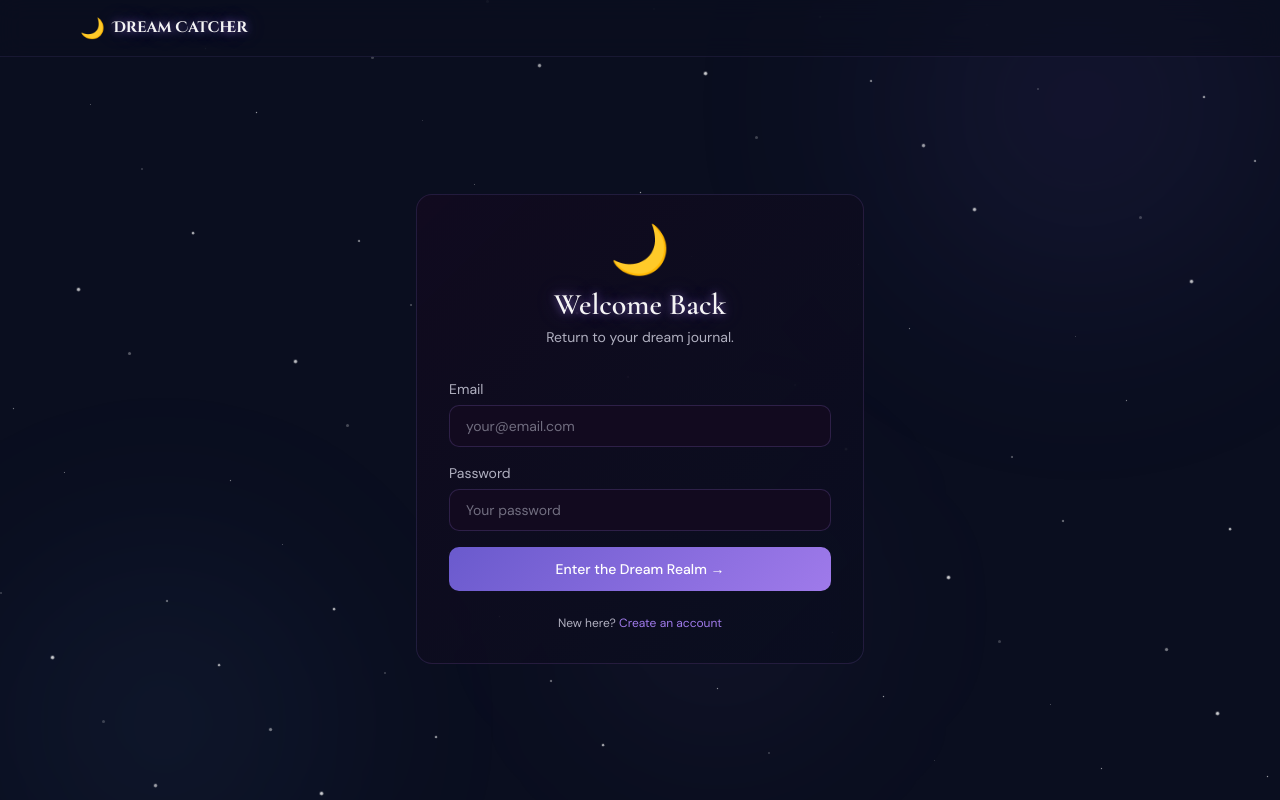
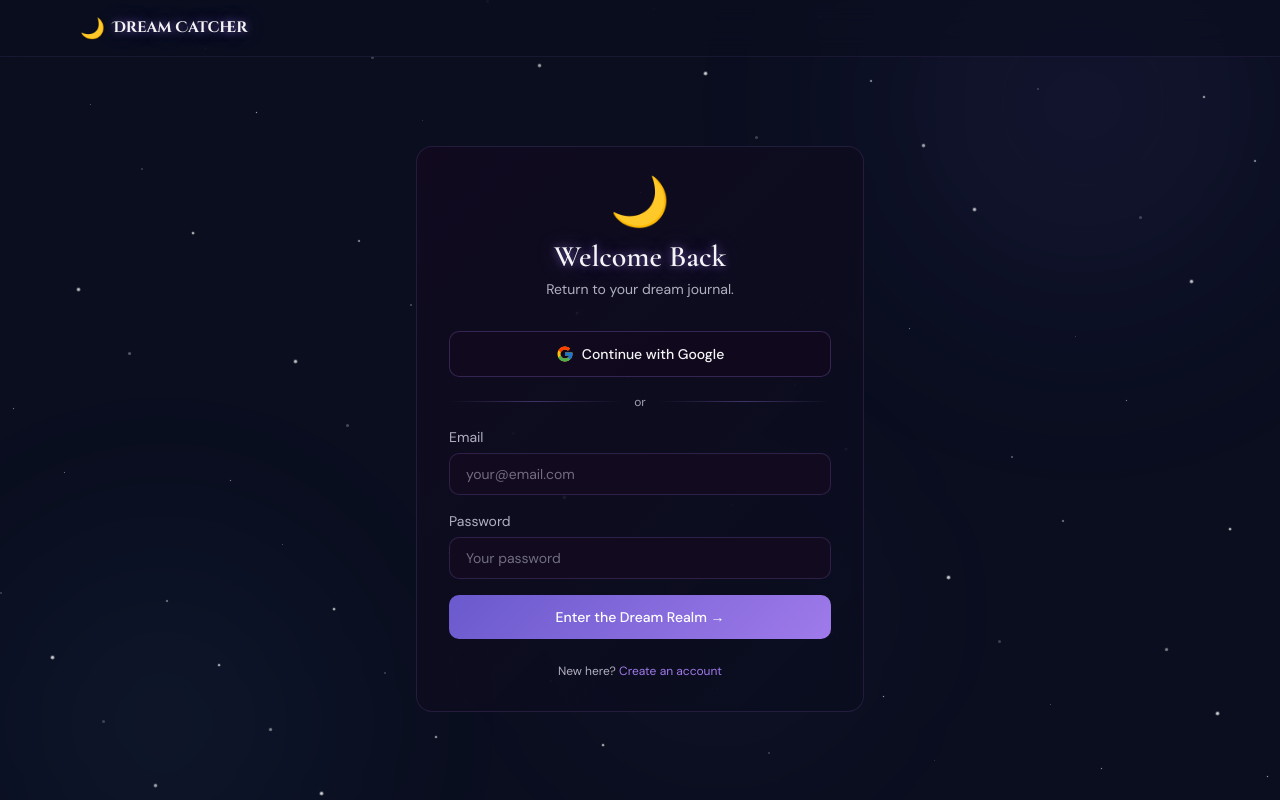
Before and after one commit to subhamsom/Dream-Catcher, a Next.js app: page /login in a window 1280 px wide. Built offline with nearby package versions, Linux system fonts and the light colour scheme; no server answers.

Commit message:
Implemented OAuth authentication

```diff
--- /dev/null
+++ b/src/app/auth/callback/page.tsx
@@ -0,0 +1,99 @@
+"use client";
+
+import { useEffect, useState } from "react";
+import { useRouter } from "next/navigation";
+import Link from "next/link";
+import { supabase } from "@/lib/supabase";
+
+export default function AuthCallbackPage() {
+  const router = useRouter();
+  const [error, setError] = useState<string>("");
+
+  useEffect(() => {
+    const run = async () => {
+      try {
+        const params = new URLSearchParams(window.location.search);
+        const oauthError = params.get("error_description") || params.get("error");
+        if (oauthError) {
+          setError(oauthError);
+          return;
+        }
+
+        const code = params.get("code");
+        if (code) {
+          const { error: exchangeErr } = await supabase.auth.exchangeCodeForSession(code);
+          if (exchangeErr) {
+            setError(exchangeErr.message);
+            return;
+          }
+        }
+
+        // Best-effort: ensure user profile exists (depends on RLS policies)
+        const { data: { user } } = await supabase.auth.getUser();
+        if (user) {
+          await supabase.from("users").upsert(
+            {
+              id: user.id,
+              email: user.email,
+              free_insights_used: 0,
+              subscription_status: "FREE",
+              is_active: true,
+            },
+            { onConflict: "id" }
+          );
+        }
+
+        const next = localStorage.getItem("dc_oauth_next") || "/dashboard";
+        localStorage.removeItem("dc_oauth_next");
+        router.replace(next);
+      } catch (e) {
+        setError(e instanceof Error ? e.message : "Authentication failed");
+      }
+    };
+
+    run();
+  }, [router]);
+
+  return (
+    <div className="min-h-screen flex flex-col">
+      <nav className="border-b border-[#9F7AEA]/10 bg-[#0A0E1F]/60 backdrop-blur-md">
+        <div className="max-w-6xl mx-auto px-4 h-14 flex items-center">
+          <Link href="/" className="flex items-center gap-2">
+            <span className="text-xl">🌙</span>
+            <span
+              className="dream-title-glow text-lg font-bold text-[#F5F5F5]"
+              style={{ fontFamily: "Cinzel Decorative, serif", fontSize: "0.95rem" }}
+            >
+              Dream Catcher
+            </span>
+          </Link>
+        </div>
+      </nav>
+
+      <div className="flex-1 flex items-center justify-center p-4">
+        <div className="dream-card p-8 w-full max-w-md animate-slide-up text-center">
+          <div className="text-5xl mb-4 animate-float">🌙</div>
+          <h1
+            className="dream-title-glow text-2xl font-semibold text-[#F5F5F5]"
+            style={{ fontFamily: "Cormorant Garamond, serif" }}
+          >
+            Returning from Google…
+          </h1>
+          <p className="text-[#B0B0C0] text-sm mt-2">
+            We’re weaving your session into the dreamscape.
+          </p>
+
+          {error && (
+            <div className="mt-5">
+              <p className="text-[#FF6B81] text-sm">{error}</p>
+              <div className="mt-4 flex items-center justify-center gap-3">
+                <Link href="/login" className="btn-primary px-5 py-2.5 text-sm">Back to Sign In</Link>
+                <Link href="/" className="text-[#B0B0C0] hover:text-[#F5F5F5] text-sm">Home</Link>
+              </div>
+            </div>
+          )}
+        </div>
+      </div>
+    </div>
+  );
+}
--- a/src/app/globals.css
+++ b/src/app/globals.css
@@ -83,6 +83,41 @@ body {
 }
 .btn-primary:active { transform: translateY(0); }
 .btn-lucid { background: linear-gradient(135deg, #8B5CF6 0%, var(--violet-lucid) 100%); }
+
+.btn-oauth {
+  background: rgba(18, 10, 31, 0.85);
+  color: var(--text-primary);
+  border: 1px solid rgba(159, 122, 234, 0.25);
+  border-radius: 10px;
+  font-family: 'DM Sans', sans-serif;
+  font-weight: 500;
+  transition: all 0.25s ease;
+  cursor: pointer;
+  position: relative;
+  overflow: hidden;
+}
+.btn-oauth:hover {
+  border-color: rgba(159, 122, 234, 0.5);
+  box-shadow: 0 0 24px rgba(96, 165, 250, 0.12), 0 0 18px rgba(159, 122, 234, 0.18);
+  transform: translateY(-1px);
+}
+.btn-oauth:active { transform: translateY(0); }
+.btn-oauth:disabled { opacity: 0.6; cursor: not-allowed; }
+
+.auth-divider {
+  display: flex;
+  align-items: center;
+  gap: 12px;
+  color: rgba(176, 176, 192, 0.9);
+  font-size: 0.75rem;
+}
+.auth-divider::before,
+.auth-divider::after {
+  content: '';
+  height: 1px;
+  flex: 1;
+  background: linear-gradient(90deg, transparent, rgba(159, 122, 234, 0.35), transparent);
+}
 
 .dream-input {
   background: var(--indigo-deep);
--- a/src/app/login/page.tsx
+++ b/src/app/login/page.tsx
@@ -10,6 +10,22 @@ export default function LoginPage() {
   const [password, setPassword] = useState("");
   const [loading, setLoading] = useState(false);
   const [error, setError] = useState("");
+
+  const handleGoogleSignIn = async () => {
+    try {
+      setLoading(true);
+      setError("");
+      if (typeof window !== "undefined") localStorage.setItem("dc_oauth_next", "/dashboard");
+      const { error: err } = await supabase.auth.signInWithOAuth({
+        provider: "google",
+        options: { redirectTo: `${window.location.origin}/auth/callback` },
+      });
+      if (err) { setError(err.message); setLoading(false); }
+    } catch (e) {
+      setError(e instanceof Error ? e.message : "Failed to sign in with Google");
+      setLoading(false);
+    }
+  };
 
   const handleLogin = async (e: React.FormEvent) => {
     e.preventDefault();
@@ -36,6 +52,16 @@ export default function LoginPage() {
             <h1 className="dream-title-glow text-3xl font-semibold text-[#F5F5F5]" style={{ fontFamily: "Cormorant Garamond, serif" }}>Welcome Back</h1>
             <p className="text-[#B0B0C0] text-sm mt-1">Return to your dream journal.</p>
           </div>
+          <button
+            type="button"
+            disabled={loading}
+            onClick={handleGoogleSignIn}
+            className="btn-oauth w-full py-3 text-sm font-medium flex items-center justify-center gap-2"
+          >
+            <GoogleIcon />
+            Continue with Google
+          </button>
+          <div className="auth-divider my-4">or</div>
           <form onSubmit={handleLogin} className="space-y-4">
             <div>
               <label className="block text-[#B0B0C0] text-sm mb-1.5">Email</label>
@@ -58,3 +84,14 @@ export default function LoginPage() {
     </div>
   );
 }
+
+function GoogleIcon() {
+  return (
+    <svg width="18" height="18" viewBox="0 0 48 48" aria-hidden="true">
+      <path fill="#FFC107" d="M43.611 20.083H42V20H24v8h11.303C33.648 32.658 29.201 36 24 36c-6.627 0-12-5.373-12-12s5.373-12 12-12c3.059 0 5.842 1.154 7.961 3.039l5.657-5.657C34.176 6.053 29.3 4 24 4 12.955 4 4 12.955 4 24s8.955 20 20 20 20-8.955 20-20c0-1.341-.138-2.651-.389-3.917z"/>
+      <path fill="#FF3D00" d="M6.306 14.691l6.571 4.819C14.655 16.108 19.01 12 24 12c3.059 0 5.842 1.154 7.961 3.039l5.657-5.657C34.176 6.053 29.3 4 24 4c-7.682 0-14.354 4.338-17.694 10.691z"/>
+      <path fill="#4CAF50" d="M24 44c5.103 0 9.89-1.961 13.445-5.157l-6.213-5.257C29.113 35.091 26.689 36 24 36c-5.178 0-9.607-3.307-11.271-7.946l-6.52 5.025C9.505 39.556 16.227 44 24 44z"/>
+      <path fill="#1976D2" d="M43.611 20.083H42V20H24v8h11.303a12.04 12.04 0 0 1-4.071 5.586h.003l6.213 5.257C36.999 39.257 44 34 44 24c0-1.341-.138-2.651-.389-3.917z"/>
+    </svg>
+  );
+}
--- a/src/app/page.tsx
+++ b/src/app/page.tsx
@@ -14,6 +14,22 @@ export default function LandingPage() {
   const [authLoading, setAuthLoading] = useState(false);
   const [authError, setAuthError] = useState("");
   const [userId, setUserId] = useState<string | null>(null);
+
+  const handleGoogleSignUp = async () => {
+    try {
+      setAuthLoading(true);
+      setAuthError("");
+      if (typeof window !== "undefined") localStorage.setItem("dc_oauth_next", "/dashboard/new");
+      const { error } = await supabase.auth.signInWithOAuth({
+        provider: "google",
+        options: { redirectTo: `${window.location.origin}/auth/callback` },
+      });
+      if (error) { setAuthError(error.message); setAuthLoading(false); }
+    } catch (e) {
+      setAuthError(e instanceof Error ? e.message : "Failed to continue with Google");
+      setAuthLoading(false);
+    }
+  };
 
   const handleAuthSubmit = async (e: React.FormEvent) => {
     e.preventDefault();
@@ -60,6 +76,16 @@ export default function LandingPage() {
               <h2 className="dream-title-glow text-2xl font-semibold text-[#F5F5F5]" style={{ fontFamily: "Cormorant Garamond, serif" }}>Begin Your Journey</h2>
               <p className="text-[#B0B0C0] text-sm mt-1">Create your account to start recording dreams.</p>
             </div>
+            <button
+              type="button"
+              disabled={authLoading}
+              onClick={handleGoogleSignUp}
+              className="btn-oauth w-full py-3 text-sm font-medium flex items-center justify-center gap-2"
+            >
+              <GoogleIcon />
+              Continue with Google
+            </button>
+            <div className="auth-divider my-4">or</div>
             <form onSubmit={handleAuthSubmit} className="space-y-4">
               <div>
                 <label className="block text-[#B0B0C0] text-sm mb-1.5">Email</label>
@@ -152,3 +178,14 @@ function LandingContent({ onBegin }: { onBegin: () => void }) {
     </div>
   );
 }
+
+function GoogleIcon() {
+  return (
+    <svg width="18" height="18" viewBox="0 0 48 48" aria-hidden="true">
+      <path fill="#FFC107" d="M43.611 20.083H42V20H24v8h11.303C33.648 32.658 29.201 36 24 36c-6.627 0-12-5.373-12-12s5.373-12 12-12c3.059 0 5.842 1.154 7.961 3.039l5.657-5.657C34.176 6.053 29.3 4 24 4 12.955 4 4 12.955 4 24s8.955 20 20 20 20-8.955 20-20c0-1.341-.138-2.651-.389-3.917z"/>
+      <path fill="#FF3D00" d="M6.306 14.691l6.571 4.819C14.655 16.108 19.01 12 24 12c3.059 0 5.842 1.154 7.961 3.039l5.657-5.657C34.176 6.053 29.3 4 24 4c-7.682 0-14.354 4.338-17.694 10.691z"/>
+      <path fill="#4CAF50" d="M24 44c5.103 0 9.89-1.961 13.445-5.157l-6.213-5.257C29.113 35.091 26.689 36 24 36c-5.178 0-9.607-3.307-11.271-7.946l-6.52 5.025C9.505 39.556 16.227 44 24 44z"/>
+      <path fill="#1976D2" d="M43.611 20.083H42V20H24v8h11.303a12.04 12.04 0 0 1-4.071 5.586h.003l6.213 5.257C36.999 39.257 44 34 44 24c0-1.341-.138-2.651-.389-3.917z"/>
+    </svg>
+  );
+}
```
